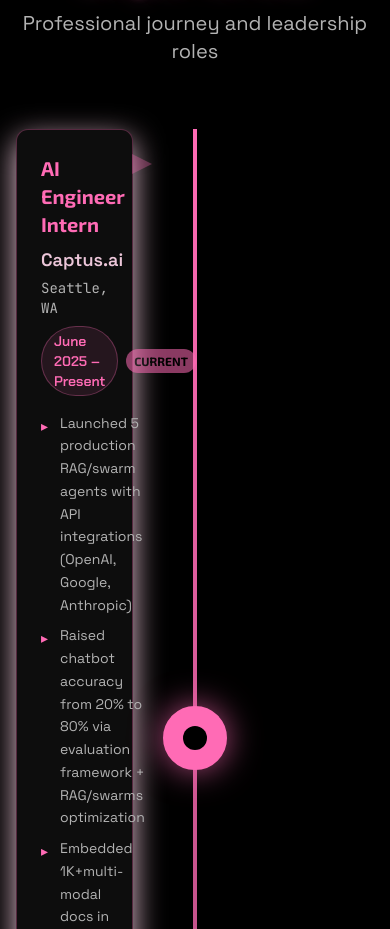
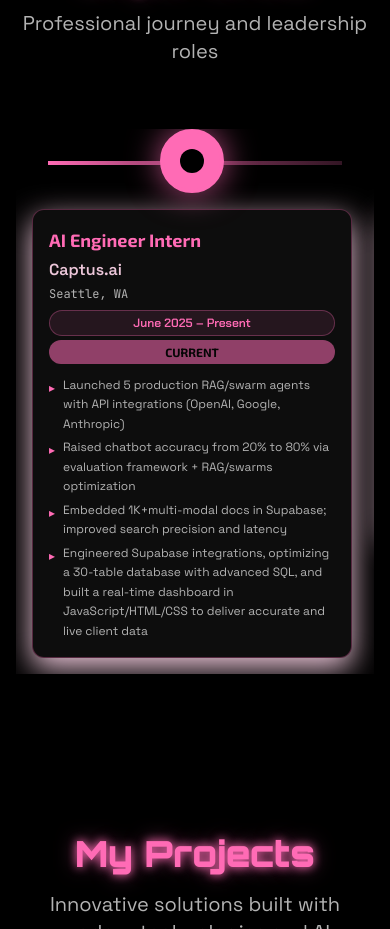
Before and after one commit to twu29/Portfolio, a React (Vite) app: page / in a window 390 px wide. Shown: the part 2840-3769 px from the top of the page. Built offline with nearby package versions, Linux system fonts and the light colour scheme; the HTML template or start-up script is replaced by a standard one.

Commit message:
Make experience horizontal on mobile

```diff
--- a/src/components/Experience.tsx
+++ b/src/components/Experience.tsx
@@ -51,8 +51,77 @@ const Experience = () => {
           </p>
         </div>
 
-        <div className="max-w-4xl mx-auto">
-          {/* Vertical Roadmap */}
+        {/* Mobile Horizontal Layout */}
+        <div className="block md:hidden">
+          <div className="relative">
+            {/* Horizontal timeline line */}
+            <div className="absolute top-8 left-8 right-8 h-1 bg-gradient-to-r from-primary via-primary/50 to-primary/20" />
+
+            <div className="flex overflow-x-auto pb-4 space-x-8 px-4">
+              {experiences.map((exp, index) => (
+                <div
+                  key={index}
+                  className="relative flex-shrink-0 w-80 animate-fade-in"
+                  style={{ animationDelay: `${index * 200}ms` }}
+                >
+                  {/* Timeline Node */}
+                  <div className="absolute top-0 left-1/2 transform -translate-x-1/2 z-10">
+                    <div className={`w-16 h-16 rounded-full border-4 flex items-center justify-center ${
+                      exp.current
+                        ? "bg-primary border-primary shadow-pink-glow animate-glow"
+                        : "bg-card border-primary/50"
+                    }`}>
+                      {exp.current ? (
+                        <div className="w-6 h-6 bg-primary-foreground rounded-full" />
+                      ) : (
+                        <div className="w-4 h-4 bg-primary rounded-full" />
+                      )}
+                    </div>
+                  </div>
+
+                  {/* Content Box */}
+                  <div className="mt-20">
+                    <div className="bg-card border border-primary/30 rounded-xl p-4 shadow-pink-soft hover:shadow-pink-glow transition-smooth">
+                      <div className="mb-3">
+                        <h3 className="text-lg font-exo font-bold text-primary mb-1">
+                          {exp.title}
+                        </h3>
+                        <h4 className="text-base font-space-grotesk font-semibold text-pink-soft mb-1">
+                          {exp.company}
+                        </h4>
+                        <p className="text-muted-foreground font-jetbrains text-xs mb-2">
+                          {exp.location}
+                        </p>
+                        <div className="flex flex-col gap-1">
+                          <span className="font-chakra font-semibold text-primary bg-primary/10 px-2 py-1 rounded-full border border-primary/30 text-xs text-center">
+                            {exp.period}
+                          </span>
+                          {exp.current && (
+                            <span className="text-xs font-exo font-bold bg-primary text-primary-foreground px-2 py-1 rounded-full animate-pulse text-center">
+                              CURRENT
+                            </span>
+                          )}
+                        </div>
+                      </div>
+
+                      <ul className="space-y-1 font-space-grotesk text-muted-foreground text-xs">
+                        {exp.achievements.map((achievement, achIndex) => (
+                          <li key={achIndex} className="flex items-start gap-2">
+                            <span className="text-primary mt-1 flex-shrink-0 text-xs">▸</span>
+                            <span className="leading-relaxed">{achievement}</span>
+                          </li>
+                        ))}
+                      </ul>
+                    </div>
+                  </div>
+                </div>
+              ))}
+            </div>
+          </div>
+        </div>
+
+        {/* Desktop Vertical Roadmap */}
+        <div className="hidden md:block max-w-4xl mx-auto">
           <div className="relative">
             {/* Central vertical line */}
             <div className="absolute left-1/2 transform -translate-x-0.5 top-0 bottom-0 w-1 bg-gradient-to-b from-primary via-primary/50 to-primary/20" />
```
